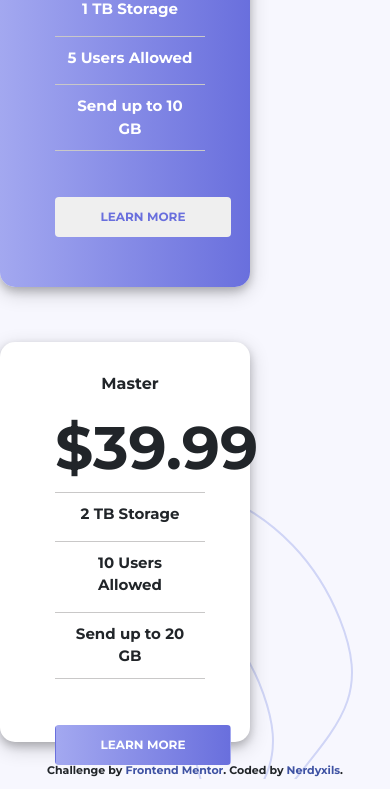
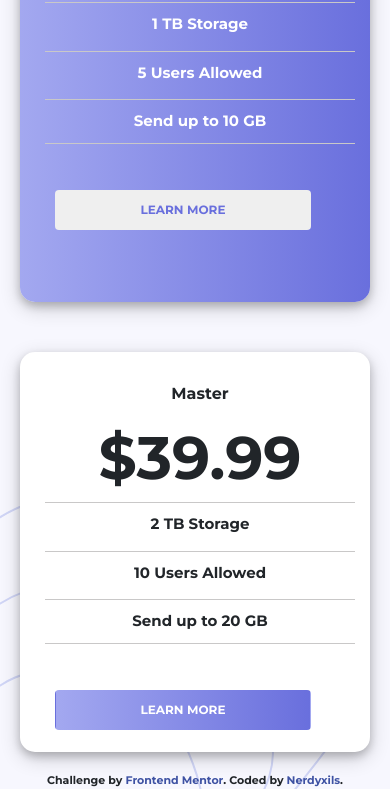
Before and after one commit to Nerdyxils/Pricing-Component, a plain HTML site: page index.html in a window 390 px wide. Shown: the part 770-1559 px from the top of the page. Drawn offline with nearby package versions, Linux system fonts and the light colour scheme.

Commit message:
media queries and mobile responsiveness

```diff
--- a/css/main.css
+++ b/css/main.css
@@ -9,6 +9,7 @@ body{
 .toggle-switch {
     display: flex;
     flex-direction: row;
+    flex-shrink: initial;
     justify-content: space-evenly;
     max-width: 15%;
     margin: 0 auto;
@@ -86,6 +87,8 @@ input:checked + .slider:before {
 .grid {
     border: 0px solid grey;
     border-radius: 15px;
+    display: flex;
+    flex-wrap: wrap;
     height: 400px;
     width: 250px;
     margin-top: 30px;
@@ -97,8 +100,8 @@ input:checked + .slider:before {
     list-style: none;
     font-family: 'Montserrat', sans-serif;
     font-weight: 500;
+    margin-left: 30px;
     margin-top: 30px;
-    margin-right: 30px;
 }
 
 .active {
@@ -182,3 +185,63 @@ button {
 .attribution a {
     color: hsl(228, 45%, 44%);
 }
+
+
+
+/*Media Queries*/
+@media (max-width: 991.98px) {
+    .toggle-switch {
+        min-width: 30%;
+        margin: 0 auto;
+        margin-top: 20px;
+    }
+
+    .grid {
+        flex-direction: row;
+        width: 450px;
+    }
+
+    .grid ul {
+        margin-left: -40px;
+    }
+
+    button {
+        margin-left: 20px;
+    }
+}
+
+
+
+@media (max-width: 575.98px) { /*Mobile responsive*/
+    .toggle-switch {
+        max-width: 60%;
+        margin: 0 auto;
+        margin-top: 20px;
+    }
+
+    .grid {
+        flex-direction: column;
+        width: 350px;
+        margin: 0 auto;
+        margin-top: 50px;
+    }
+
+    .grid ul {
+        font-family: 'Montserrat', sans-serif;
+        font-weight: 500;
+        margin-left: -30px;
+        margin-top: 30px;
+    }
+
+    ul h1 {
+        font-size: 60px;
+    }
+
+    ul li {
+        font-size: 15px;
+        border-top: 1px solid rgb(201, 200, 200);
+        width: 100%;
+        margin-top: 5px;
+        padding: 10px;
+    }
+}
--- a/index.html
+++ b/index.html
@@ -29,7 +29,7 @@
 
     <div class="container">
         <div class="row">
-          <div class="col-sm-4 grid non-active">
+          <div class="col-lg-4 col-md-4 col-sm-12 grid non-active">
             <ul>
                 <p>Basic</p>
                 <h1 class="monthly">&dollar;19.99</h1>
@@ -40,7 +40,7 @@
             </ul>
             <button class="btn" type="button">Learn More</button>
           </div>
-          <div class="col-sm-4 grid active">
+          <div class="col-lg-4 col-md-4 col-sm-12 grid active">
             <ul>
                 <p>Professional</p>
                 <h1 class="monthly">&dollar;24.99</h1>
@@ -51,7 +51,7 @@
             </ul>
             <button class="btn" type="button">Learn More</button>
           </div>
-          <div class="col-sm-4 grid non-active">
+          <div class="col-lg-4 col-md-4 col-sm-12 grid non-active">
             <ul>
                 <p>Master</p>
                 <h1 class="monthly">&dollar;39.99</h1>
```
